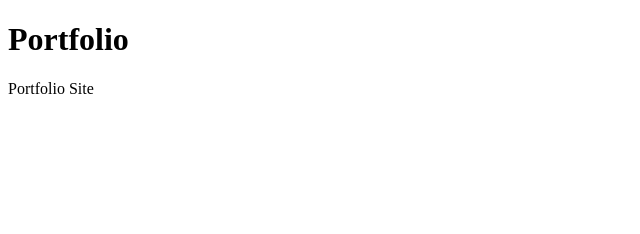
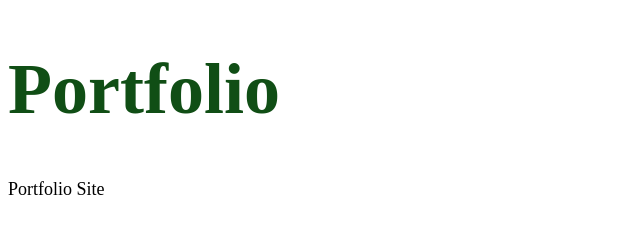
Before and after one commit to PiotrCyganik/git_test, a plain HTML site: page index.html in a window 1280 px wide. Shown: the whole page, without its empty margins (0-640 px from the left). Drawn offline with Linux system fonts and the light colour scheme.

Commit message:
Added Styles and web site works!

```diff
--- a/Git_tutorial/index.html
+++ b/index.html
@@ -3,6 +3,7 @@
 <head>
     <meta charset="UTF-8">
     <meta name="viewport" content="width=device-width, initial-scale=1.0">
+    <link rel="stylesheet" href="styles.css">
     <title>Portfolio Site</title>
 </head>
 <body>
--- /dev/null
+++ b/styles.css
@@ -0,0 +1,9 @@
+h1 {
+font-size: 72px;
+color: rgb(16, 78, 21);
+}
+
+p {
+
+    font-size: 18px;
+}
```
